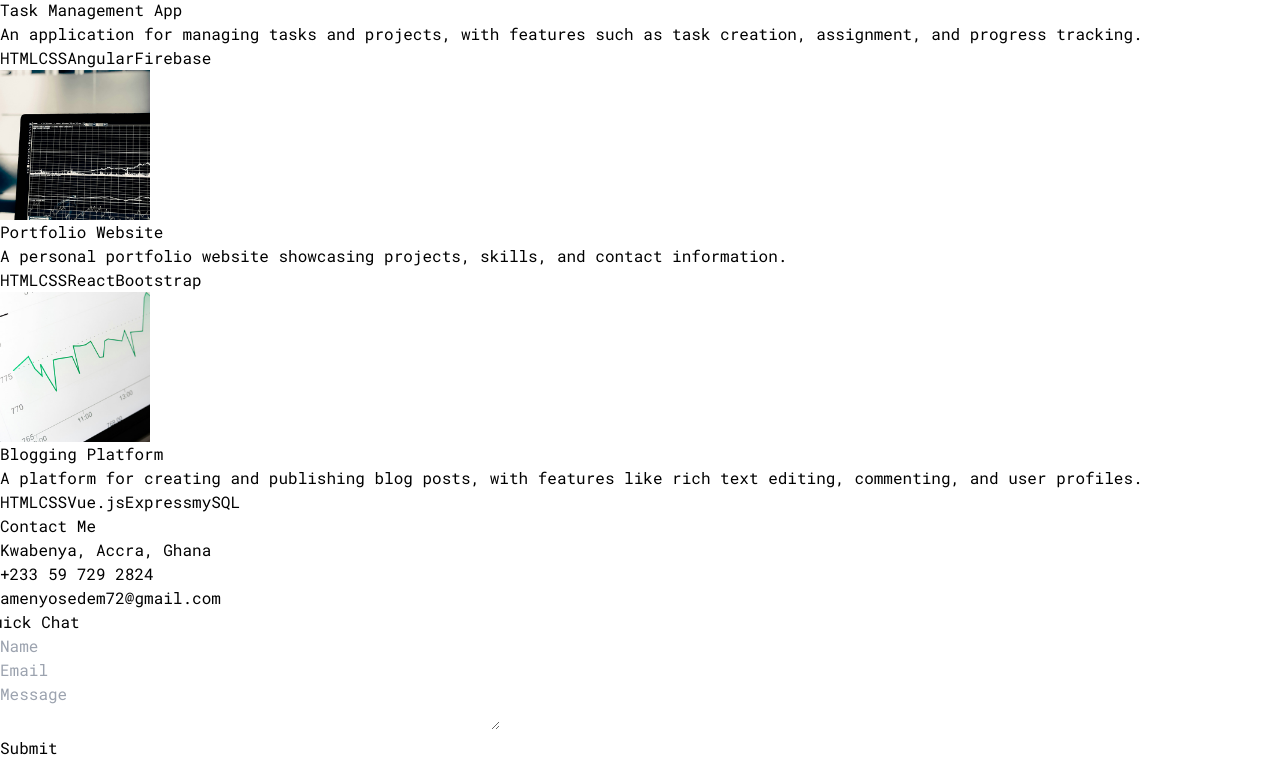
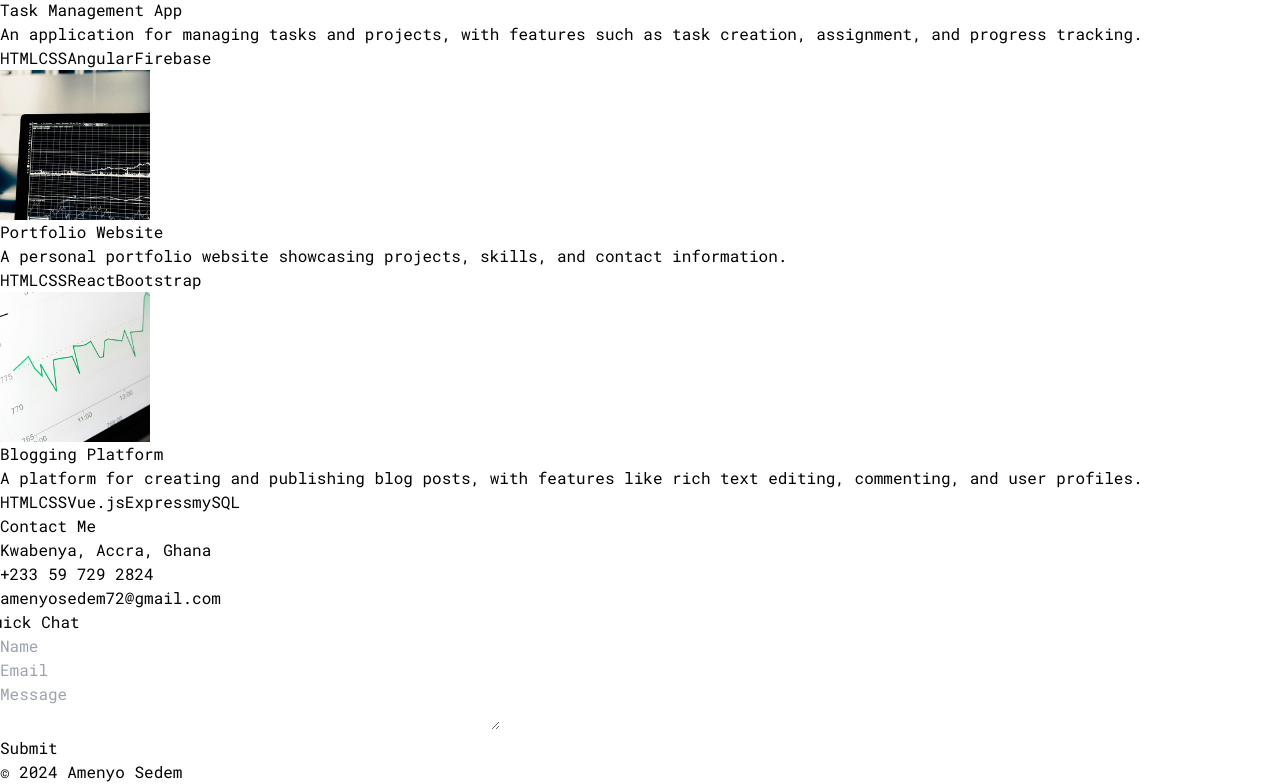
Before and after one commit to AmenyoSedem/my-second-portfolio, a React (Vite) app: page / in a window 1280 px wide. Shown: the part 2712-3496 px from the top of the page. Before the commit the page ends 3472 px from the top, so only its background shows below. Built offline with nearby package versions, Linux system fonts and the light colour scheme.

Commit message:
Added a Footer.jsx component

```diff
--- a/src/App.jsx
+++ b/src/App.jsx
@@ -1,6 +1,7 @@
 import About from "./components/About"
 import Contact from "./components/Contact"
 import Experience from "./components/Experience"
+import Footer from "./components/Footer"
 import Hero from "./components/Hero"
 import Navbar from "./components/Navbar"
 import Projects from "./components/Projects"
@@ -24,6 +25,7 @@ function App() {
         <Contact />
         <QuickChat />
       </div>
+      <Footer />
     </div>
   )
 }
--- a/src/components/Contact.jsx
+++ b/src/components/Contact.jsx
@@ -31,7 +31,7 @@ const Contact = () => {
         >
           {CONTACT.phoneNo}
         </motion.p>
-        <a href="#" className='border-b'>{CONTACT.email}</a>
+        <a href="#" className='border-b' id='my-email'>{CONTACT.email}</a>
       </div>
     </div>
   )
--- /dev/null
+++ b/src/components/Footer.jsx
@@ -0,0 +1,12 @@
+import React from 'react'
+import { motion } from 'framer-motion'
+
+const Footer = () => {
+  return (
+    <div className='border-t border-neutral-700 text-center py-20'>
+        <p className='text-xl'>&copy; {new Date().getFullYear()} Amenyo Sedem</p>
+    </div>
+  )
+}
+
+export default Footer
--- a/src/index.css
+++ b/src/index.css
@@ -40,6 +40,10 @@
   transition: 0.8s ease;
 }
 
+#my-email {
+  text-decoration: none;
+}
+
 @media only screen and (width <= 800px) {
   #email,
   #name,
```
